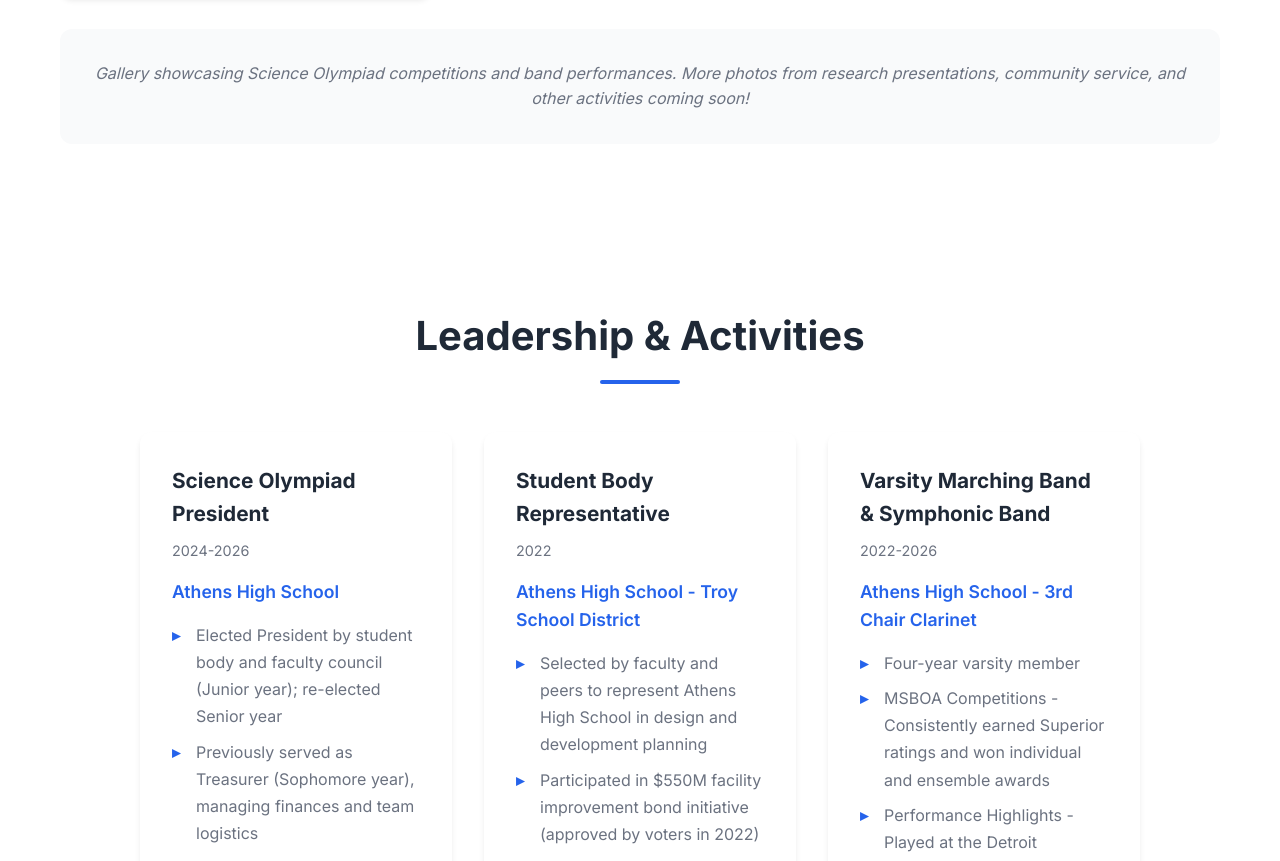
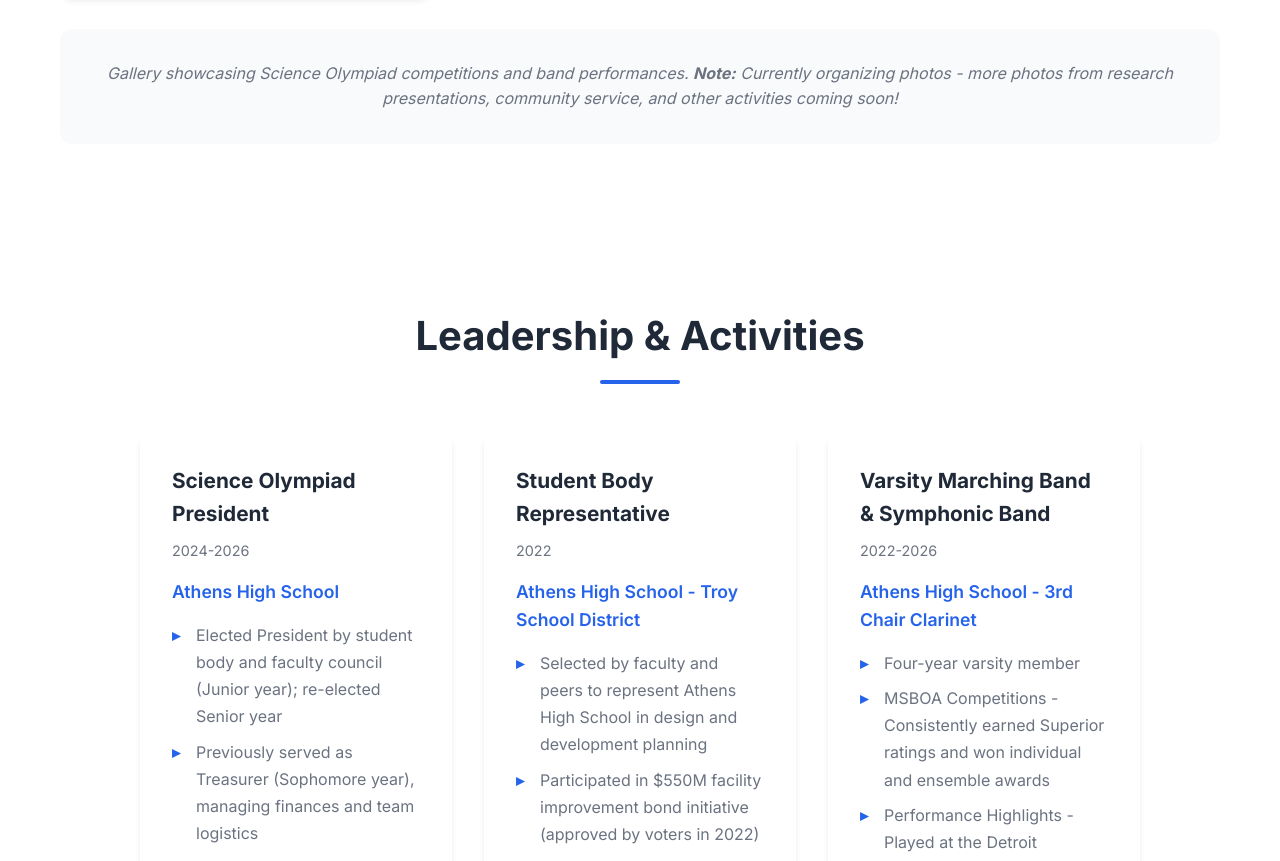
Before and after one commit to Traja26/tejas, a plain HTML site: page index.html in a window 1280 px wide. Shown: the part 9347-10208 px from the top of the page. Drawn offline with Linux system fonts and the light colour scheme.

Commit message:
Add disclaimer about organizing photos in gallery section

```diff
--- a/index.html
+++ b/index.html
@@ -631,7 +631,7 @@
                 </div>
             </div>
             <div class="photos-note">
-                <p>Gallery showcasing Science Olympiad competitions and band performances. More photos from research presentations, community service, and other activities coming soon!</p>
+                <p>Gallery showcasing Science Olympiad competitions and band performances. <strong>Note:</strong> Currently organizing photos - more photos from research presentations, community service, and other activities coming soon!</p>
             </div>
         </div>
     </section>
```
